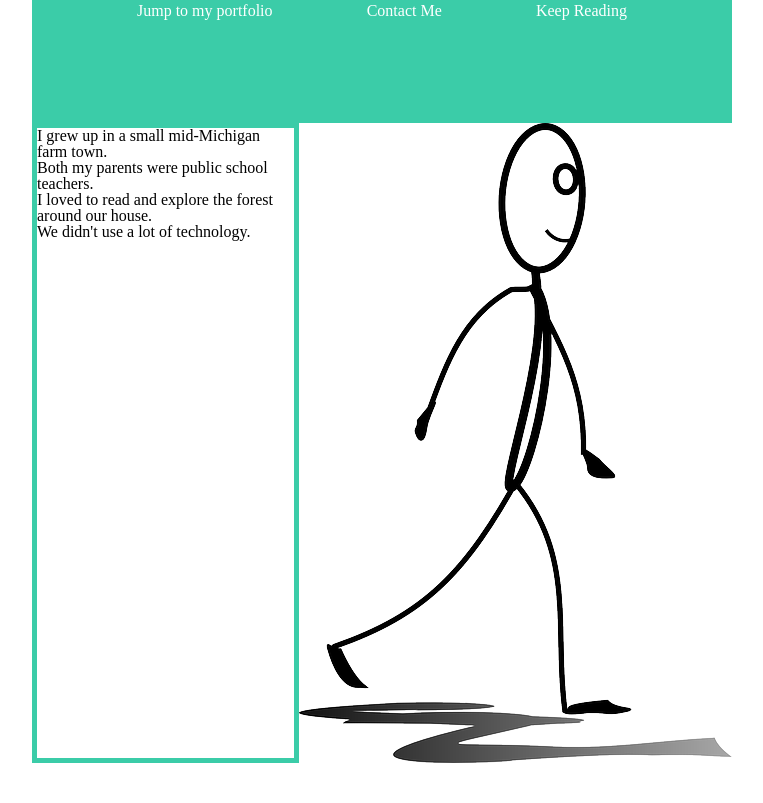
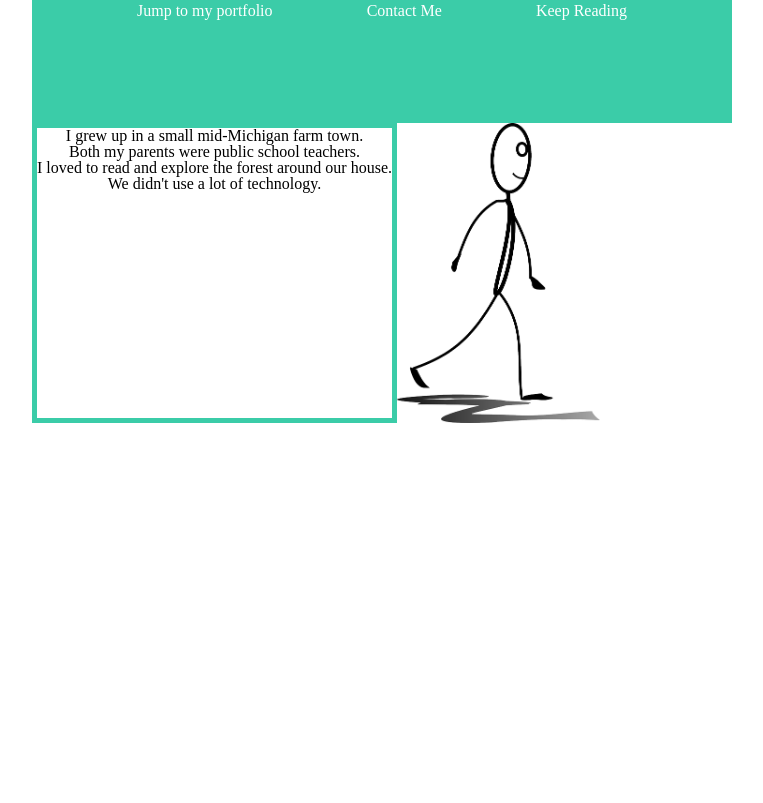
Before and after one commit to KHollobaugh/portfolio-website, a website: page index.html in a window 1280 px wide. Shown: the part 677-1480 px from the top of the page, without its empty margins (258-1021 px from the left). Drawn offline with Linux system fonts and the light colour scheme.

Commit message:
resized images

```diff
--- a/less/index.less
+++ b/less/index.less
@@ -193,6 +193,12 @@ body {
         display: flex;
         p {
             border: 5px solid #3BCCA8;
+            height: auto;
+            text-align: center;
+        }
+        img {
+            width: auto;
+            height: 300px;
         }
     }
 
```
Also changed, not shown: css/index.css, 2 other files.
